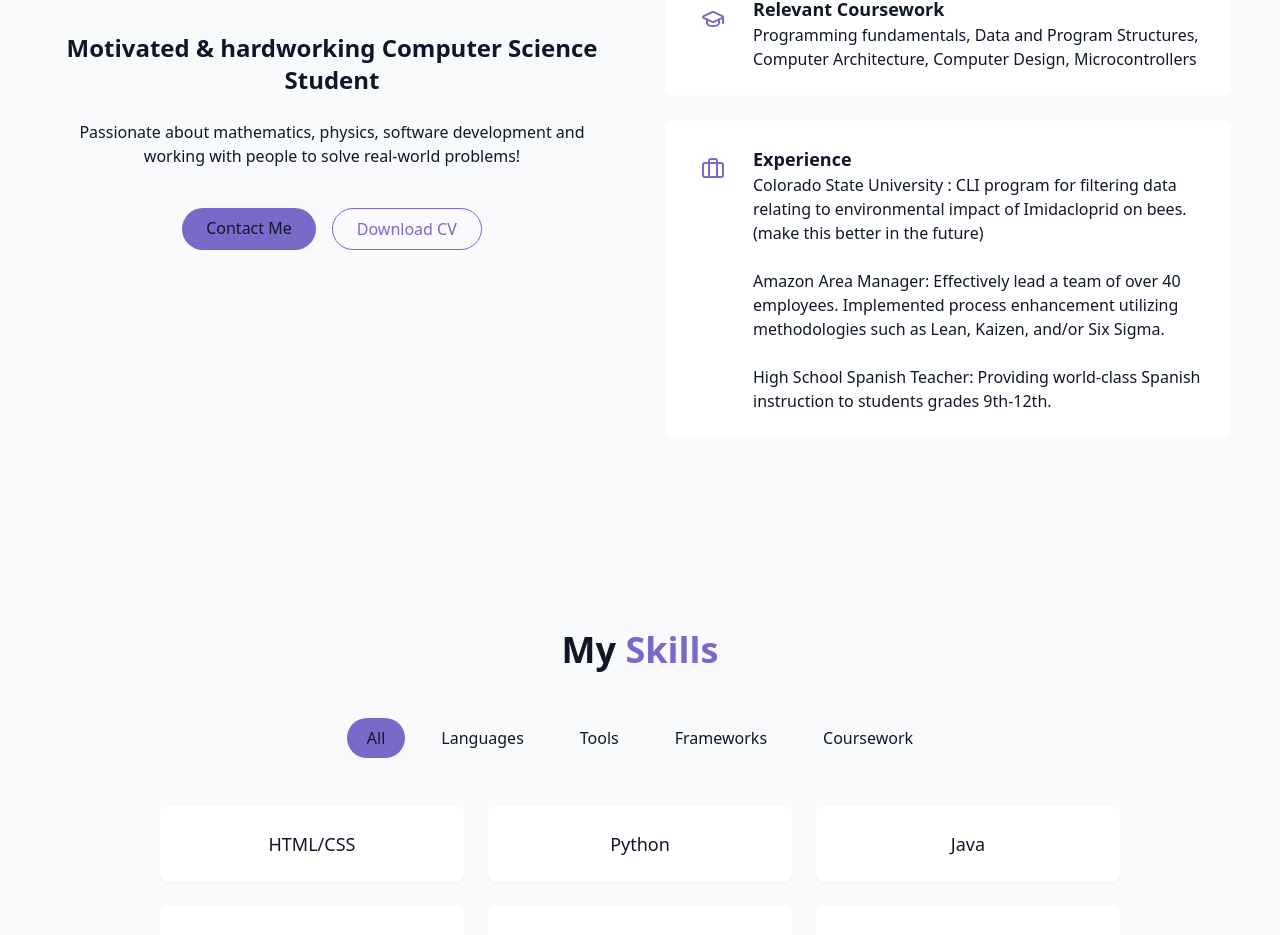
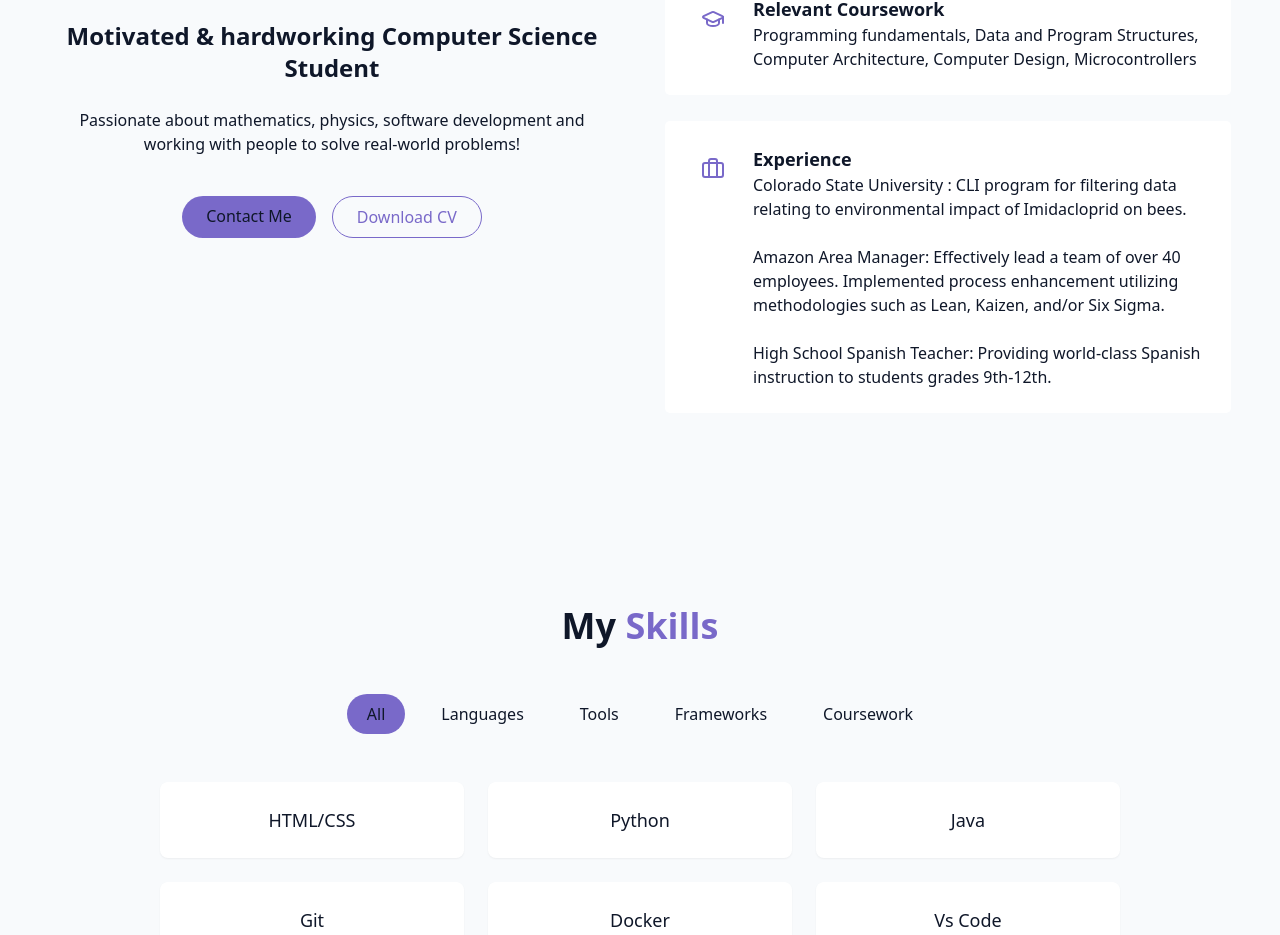
Before and after one commit to torres-80/beautiful-react-tailwind-portfolio, a React (Vite) app: page / in a window 1280 px wide. Shown: the part 1140-2075 px from the top of the page. Built offline with nearby package versions, Linux system fonts and the light colour scheme.

Commit message:
edited about section

```diff
--- a/src/components/AboutSection.jsx
+++ b/src/components/AboutSection.jsx
@@ -81,7 +81,6 @@ export const AboutSection = () => {
                   <p className="text-muted-foreground">
                     Colorado State University : CLI program for filtering data
                     relating to environmental impact of Imidacloprid on bees.
-                    (make this better in the future)
                   </p>
                   <br />
                   <p>
```
